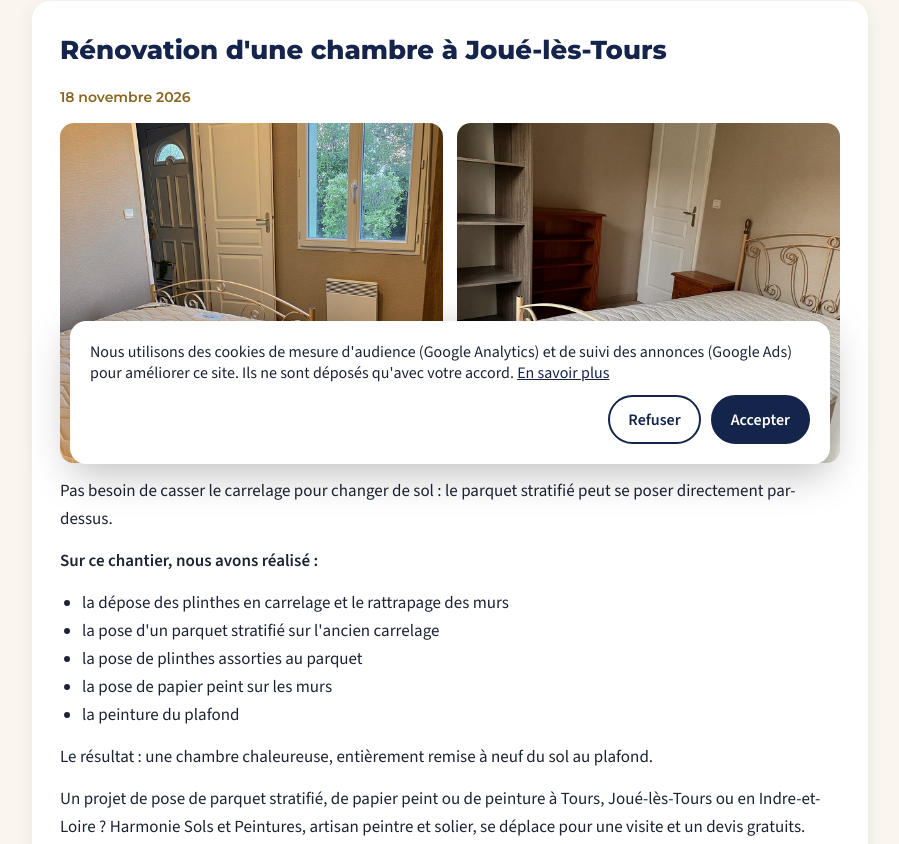
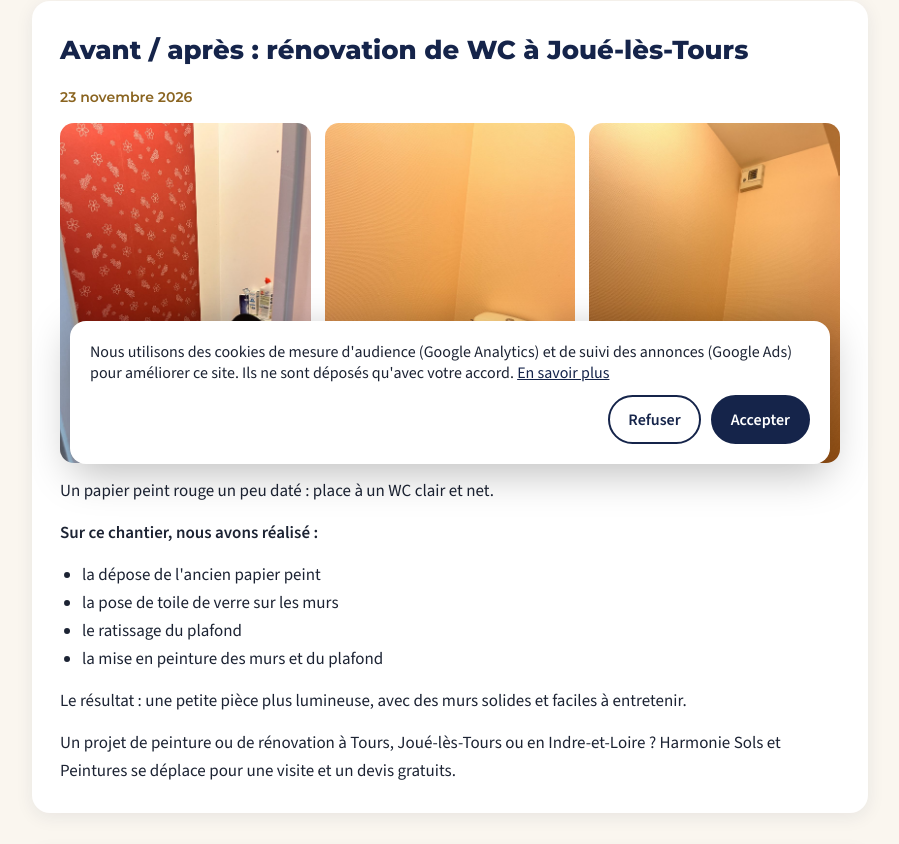
Before and after one commit to teixeira-antony/site-harmonie, a plain HTML site: page actualites.html in a window 1280 px wide. Shown: the part 320-1164 px from the top of the page, without its empty margins (190-1089 px from the left). Drawn offline with nearby package versions, Linux system fonts and the light colour scheme.

Commit message:
Post WC Joue-les-Tours + galerie avant/apres

```diff
--- a/actualites.html
+++ b/actualites.html
@@ -49,6 +49,16 @@ a{color:#15244A}a:hover{color:#8A6420}
 </div>
 <!-- POSTS : ajouter chaque nouveau post EN HAUT de la liste -->
 <article style="background:#FFFFFF;border-radius:18px;padding:28px;box-shadow:0 4px 18px rgba(21,36,74,0.08);display:flex;flex-direction:column;gap:14px">
+<h2 style="margin:0;font-family:Montserrat,sans-serif;font-weight:800;font-size:26px;color:#15244A">Avant / après : rénovation de WC à Joué-lès-Tours</h2>
+<p style="margin:0;color:#8A6420;font-family:Montserrat,sans-serif;font-weight:600;font-size:14px">23 novembre 2026</p>
+<div style="display:grid;grid-template-columns:repeat(auto-fit,minmax(240px,1fr));gap:14px"><img src="wc-joue-avant.jpg" alt="WC à Joué-lès-Tours avant travaux : ancien papier peint rouge" loading="lazy" style="width:100%;height:340px;object-fit:cover;border-radius:14px"><img src="wc-joue-apres.jpg" alt="WC à Joué-lès-Tours après rénovation : toile de verre et peinture claire" loading="lazy" style="width:100%;height:340px;object-fit:cover;border-radius:14px"><img src="wc-joue-apres-detail.jpg" alt="WC rénové à Joué-lès-Tours, détail de la finition" loading="lazy" style="width:100%;height:340px;object-fit:cover;border-radius:14px"></div>
+<p style="margin:0">Un papier peint rouge un peu daté : place à un WC clair et net.</p>
+<p style="margin:0;font-weight:600">Sur ce chantier, nous avons réalisé :</p>
+<ul style="margin:0;padding-left:22px"><li>la dépose de l&#x27;ancien papier peint</li><li>la pose de toile de verre sur les murs</li><li>le ratissage du plafond</li><li>la mise en peinture des murs et du plafond</li></ul>
+<p style="margin:0">Le résultat : une petite pièce plus lumineuse, avec des murs solides et faciles à entretenir.</p>
+<p style="margin:0">Un projet de peinture ou de rénovation à Tours, Joué-lès-Tours ou en Indre-et-Loire ? Harmonie Sols et Peintures se déplace pour une visite et un devis gratuits.</p>
+</article>
+<article style="background:#FFFFFF;border-radius:18px;padding:28px;box-shadow:0 4px 18px rgba(21,36,74,0.08);display:flex;flex-direction:column;gap:14px">
 <h2 style="margin:0;font-family:Montserrat,sans-serif;font-weight:800;font-size:26px;color:#15244A">Rénovation d&#x27;une chambre à Joué-lès-Tours</h2>
 <p style="margin:0;color:#8A6420;font-family:Montserrat,sans-serif;font-weight:600;font-size:14px">18 novembre 2026</p>
 <div style="display:grid;grid-template-columns:repeat(auto-fit,minmax(240px,1fr));gap:14px"><img src="chambre-joue-1.jpg" alt="Chambre rénovée à Joué-lès-Tours : parquet stratifié et papier peint" loading="lazy" style="width:100%;height:340px;object-fit:cover;border-radius:14px"><img src="chambre-joue-2.jpg" alt="Chambre rénovée à Joué-lès-Tours, vue côté porte" loading="lazy" style="width:100%;height:340px;object-fit:cover;border-radius:14px"></div>
```
Also changed, not shown: index.html (+8 -0 lines), wc-joue-apres-detail.jpg (added), wc-joue-apres.jpg (added), wc-joue-avant.jpg (added).
